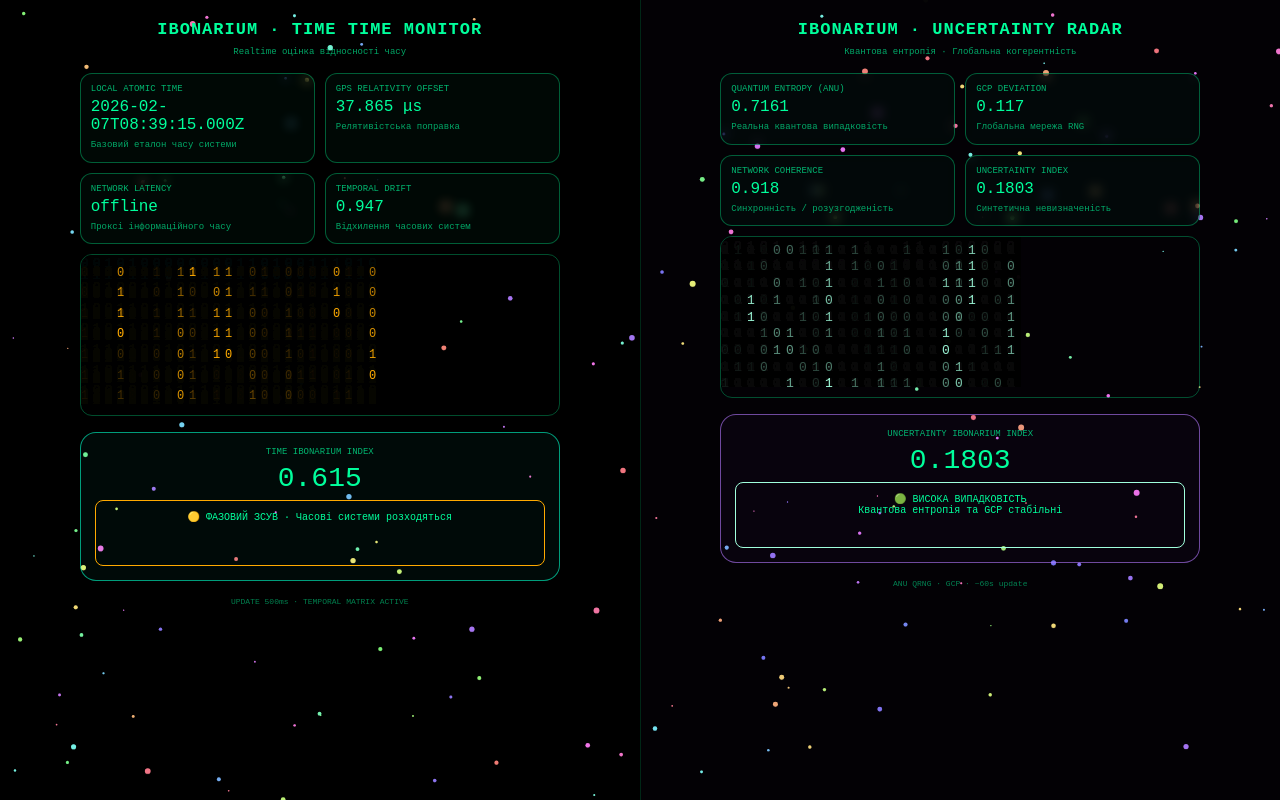
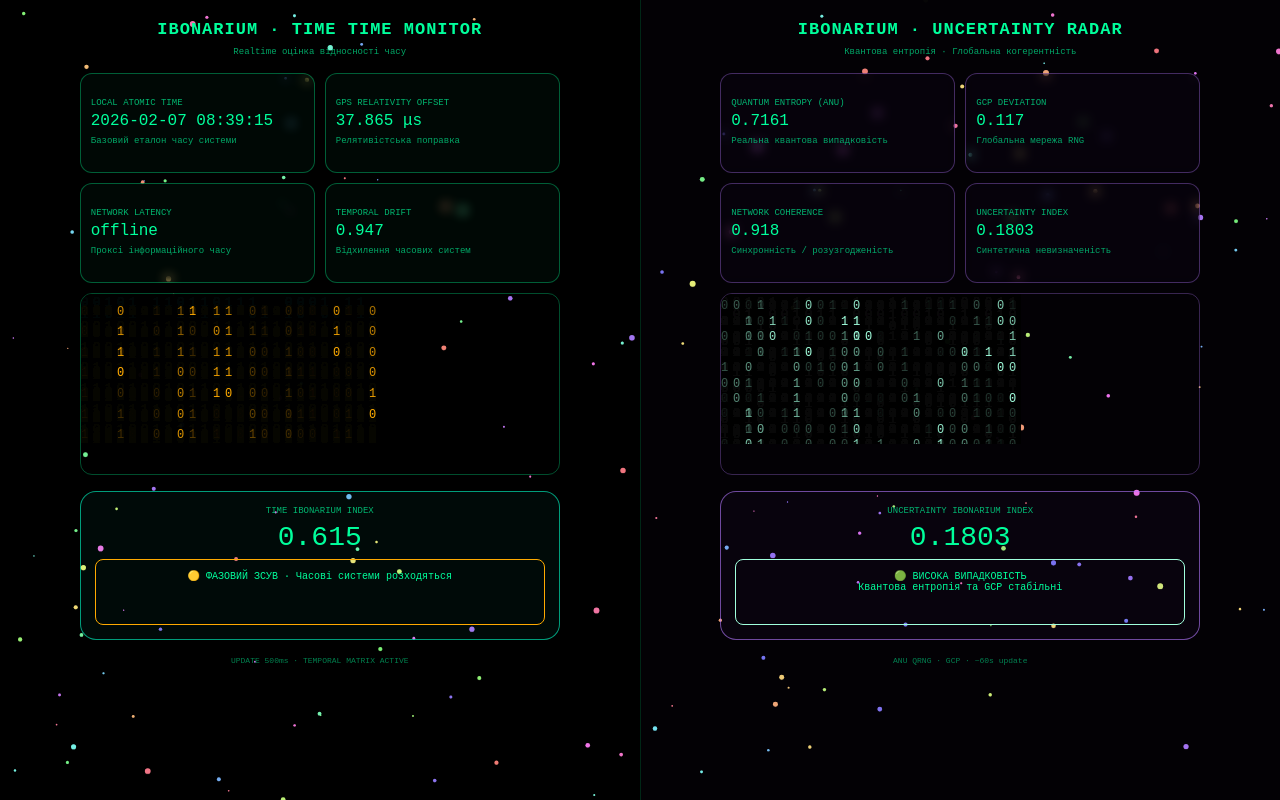
Before and after one commit to lavandaaudit/day6, a plain HTML site: page index.html in a window 1280 px wide. Drawn offline with Linux system fonts and the light colour scheme; no server answers.

Commit message:
Update index.html

```diff
--- a/index.html
+++ b/index.html
@@ -60,16 +60,27 @@
         border-radius: 12px;
         background: rgba(0,255,150,0.03);
         backdrop-filter: blur(6px);
+        min-height: 78px;          /* однакова мінімальна висота карток */
+        display: flex;
+        flex-direction: column;
+        justify-content: center;
+    }
+    .section.right .card {
+        border-color: rgba(180,120,255,0.35);
+        background: rgba(140,80,220,0.03);
     }
     .label { font-size: 9px; opacity: 0.7; }
     .value { font-size: 16px; margin-top: 4px; }
-    .desc  { font-size: 9px; margin-top: 6px; opacity: 0.65; line-height: 1.3; }
+    .desc { font-size: 9px; margin-top: 6px; opacity: 0.65; line-height: 1.3; }
     .matrixCard {
         grid-column: 1 / -1;
-        height: 160px;
+        height: 180px;              /* однакова висота для обох матриць */
         border: 1px solid rgba(0,255,150,0.3);
         border-radius: 12px;
         overflow: hidden;
+    }
+    .section.right .matrixCard {
+        border-color: rgba(180,120,255,0.3);
     }
     .bigIndex {
         margin: 16px 0;
@@ -78,6 +89,10 @@
         border-radius: 16px;
         background: rgba(0,255,200,0.04);
         text-align: center;
+    }
+    .section.right .bigIndex {
+        border-color: rgba(180,120,255,0.6);
+        background: rgba(140,80,220,0.04);
     }
     .indexValue { font-size: 28px; margin: 6px 0; }
     .alertBox {
@@ -101,13 +116,9 @@
         pointer-events: none;
     }
     /* Для правого радара — трохи фіолетові акценти */
-    .section.right .bigIndex {
-        border-color: rgba(180,120,255,0.6);
-        background: rgba(140,80,220,0.04);
-    }
     .section.right .alertBox.high { border-color: #ff4488; }
     .section.right .alertBox.medium { border-color: #ffdd44; }
-    .section.right .alertBox.low  { border-color: #a0ffdd; }
+    .section.right .alertBox.low { border-color: #a0ffdd; }
 
     @media (max-width: 900px) {
         .main-wrapper {
@@ -125,9 +136,7 @@
 </style>
 </head>
 <body>
-
 <canvas id="starCanvas" class="starCanvas"></canvas>
-
 <div class="main-wrapper">
 
     <!-- ЛІВИЙ РАДАР: TIME TIME MONITOR -->
@@ -135,7 +144,6 @@
         <div class="container">
             <h1>IBONARIUM · TIME TIME MONITOR</h1>
             <div class="subtitle">Realtime оцінка відносності часу</div>
-
             <div class="grid">
                 <div class="card">
                     <div class="label">LOCAL ATOMIC TIME</div>
@@ -161,13 +169,11 @@
                     <canvas id="matrixTime"></canvas>
                 </div>
             </div>
-
             <div class="bigIndex">
                 <div class="label">TIME IBONARIUM INDEX</div>
                 <div class="indexValue" id="timeIndex">--</div>
                 <div class="alertBox" id="timeAlert">Очікування даних...</div>
             </div>
-
             <div class="footer">UPDATE 500ms · TEMPORAL MATRIX ACTIVE</div>
         </div>
     </div>
@@ -177,7 +183,6 @@
         <div class="container">
             <h1>IBONARIUM · UNCERTAINTY RADAR</h1>
             <div class="subtitle">Квантова ентропія · Глобальна когерентність</div>
-
             <div class="grid">
                 <div class="card">
                     <div class="label">QUANTUM ENTROPY (ANU)</div>
@@ -203,13 +208,11 @@
                     <canvas id="matrixUncertainty"></canvas>
                 </div>
             </div>
-
             <div class="bigIndex">
                 <div class="label">UNCERTAINTY IBONARIUM INDEX</div>
                 <div class="indexValue" id="mainUncertaintyIndex">--</div>
                 <div class="alertBox" id="uncertaintyAlert">Завантаження даних...</div>
             </div>
-
             <div class="footer">ANU QRNG · GCP · ~60s update</div>
         </div>
     </div>
@@ -218,12 +221,11 @@
 
 <script>
 // ================================================
-//                СПІЛЬНИЙ ФОН ЗІРОК
+// СПІЛЬНИЙ ФОН ЗІРОК
 // ================================================
 const starCanvas = document.getElementById('starCanvas');
 const starCtx = starCanvas.getContext('2d');
 let stars = [];
-
 function resizeStars() {
     starCanvas.width = window.innerWidth;
     starCanvas.height = window.innerHeight;
@@ -236,7 +238,6 @@ function resizeStars() {
 }
 window.addEventListener('resize', resizeStars);
 resizeStars();
-
 function drawStars() {
     starCtx.fillStyle = 'rgba(0,0,0,0.7)';
     starCtx.fillRect(0,0,starCanvas.width,starCanvas.height);
@@ -256,15 +257,15 @@ function drawStars() {
 drawStars();
 
 // ================================================
-//               TIME MONITOR (лівий)
+// TIME MONITOR (лівий)
 // ================================================
 const timeMatrixCanvas = document.getElementById("matrixTime");
 const timeCtx = timeMatrixCanvas.getContext("2d");
 let timeDrops = [];
-let timeFontSize = 12;
+const timeFontSize = 12;
 let timeColumns;
 let timeMatrixSpeed = 1;
-let timeMatrixDensity = 1;
+let timeMatrixDensity = 0.7;
 let timeMatrixColor = "#00ff9c";
 
 function resizeTimeMatrix() {
@@ -302,14 +303,14 @@ function drawTimeMatrix() {
 drawTimeMatrix();
 
 // ================================================
-//             UNCERTAINTY RADAR (правий)
+// UNCERTAINTY RADAR (правий)
 // ================================================
 const uncMatrixCanvas = document.getElementById("matrixUncertainty");
 const uncCtx = uncMatrixCanvas.getContext("2d");
 let uncDrops = [];
-let uncFontSize = 13;
+const uncFontSize = 12;                     // однаковий розмір шрифту
 let uncColumns;
-let uncMatrixSpeed = 1.4;
+let uncMatrixSpeed = 1;
 let uncMatrixDensity = 0.7;
 let uncMatrixColor = "#9933ff";
 
@@ -348,10 +349,10 @@ function drawUncMatrix() {
 drawUncMatrix();
 
 // ================================================
-//                    ЛОГІКА TIME (лівий)
+// ЛОГІКА TIME (лівий)
 // ================================================
 function updateAtomicTime() {
-    document.getElementById("atomicTime").textContent = new Date().toISOString();
+    document.getElementById("atomicTime").textContent = new Date().toISOString().replace("T", " ").substr(0,19);
 }
 
 function updateGpsOffset() {
@@ -411,7 +412,7 @@ async function timeMainLoop() {
 }
 
 // ================================================
-//                ЛОГІКА UNCERTAINTY (правий)
+// ЛОГІКА UNCERTAINTY (правий)
 // ================================================
 async function fetchAnuEntropy() {
     try {
@@ -470,7 +471,7 @@ async function updateUncertainty() {
 }
 
 // ================================================
-//                    ЗАПУСК
+// ЗАПУСК
 // ================================================
 setInterval(timeMainLoop, 500);
 timeMainLoop();
@@ -478,17 +479,9 @@ timeMainLoop();
 setInterval(updateUncertainty, 60000);
 updateUncertainty();
 
-// Мобільна адаптація
-const mediaQuery = window.matchMedia('(max-width: 900px)');
-function handleMobile(e) {
-    // на мобілках просто вертикально, як було раніше
-}
-mediaQuery.addEventListener('change', handleMobile);
-handleMobile(mediaQuery);
-
+// Початковий запуск матриць
 drawTimeMatrix();
 drawUncMatrix();
-
 </script>
 </body>
 </html>
```
